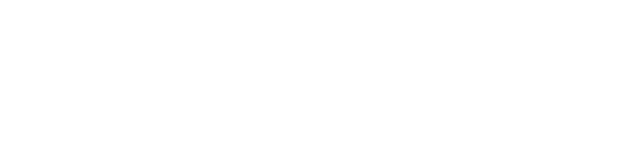
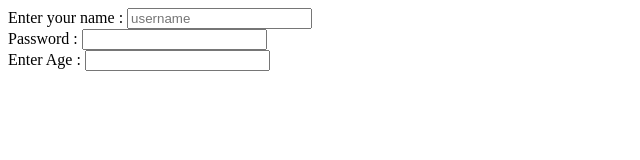
Before and after one commit to swarnima-chauhan/Vanilla-Projects, a plain HTML site: page DEV/HTML/forms.html in a window 1280 px wide. Shown: the whole page, without its empty margins (0-640 px from the left). Drawn offline with Linux system fonts and the light colour scheme.

Commit message:
forms done!

```diff
--- a/DEV/HTML/forms.html
+++ b/DEV/HTML/forms.html
@@ -7,6 +7,20 @@
 </head>
 <body>
     <form action="">
+        <div>
+            <label for="username">Enter your name :</label>
+            <input type="text" id="username" placeholder="username">
+        </div>
+
+        <div>
+            <label for="password">Password :</label>
+            <input type="password" id="password">
+        </div>
+
+        <div>
+            <label for="age">Enter Age :</label>
+            <input type="number" id="age">
+        </div>
 
     </form>
 </body>
```
